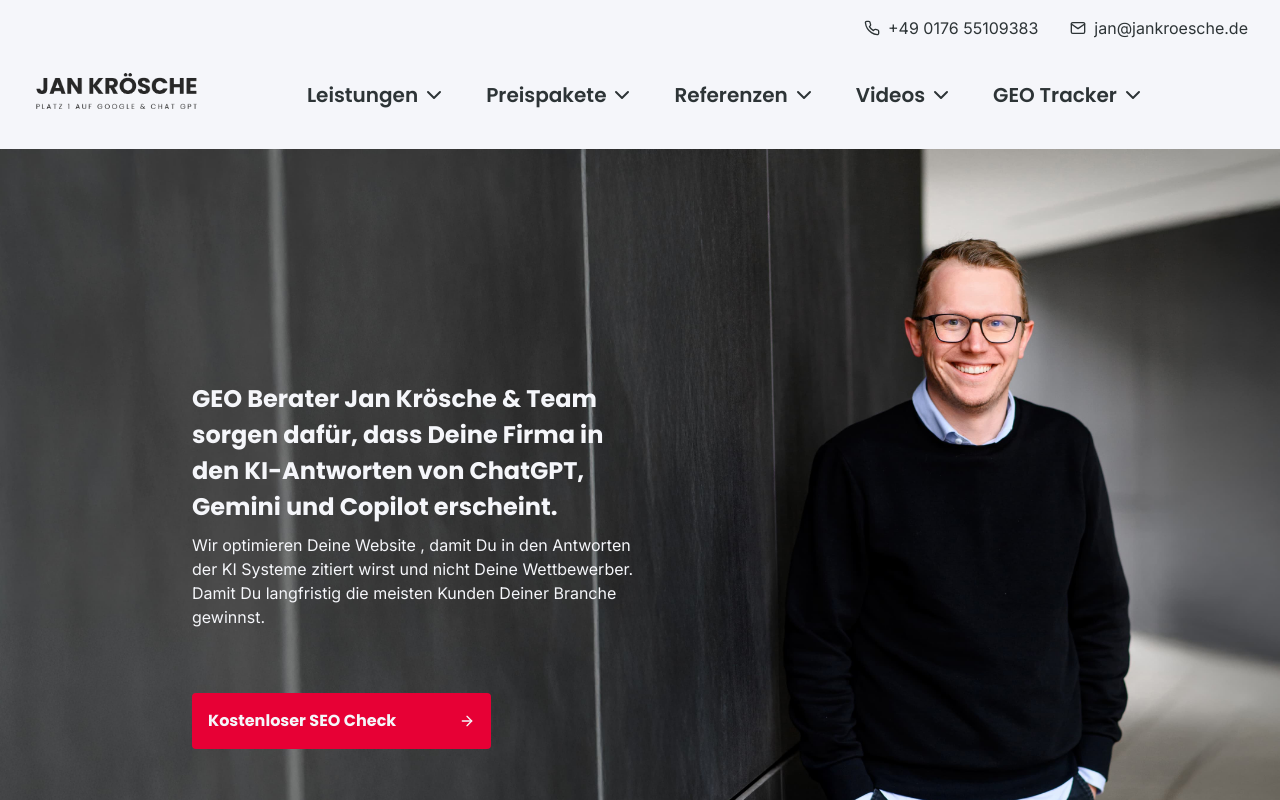
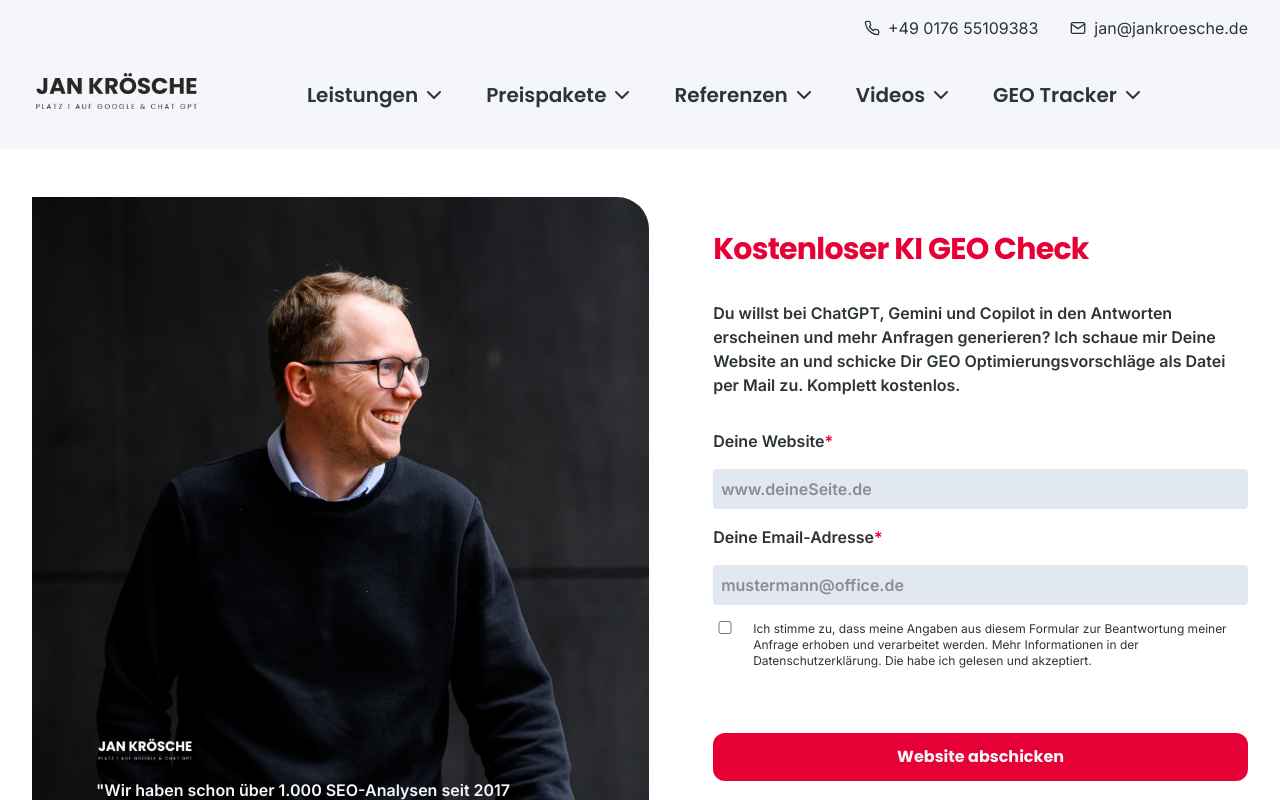
Before and after one commit to dscmari/jank-website_v.2, a Next.js app: page /geo-berater/kostenloser-geo-check in a window 1280 px wide. Shown: the top 800 px of the page. Built offline with nearby package versions, Linux system fonts and the light colour scheme.

Commit message:
delete atf from website geo check

```diff
--- a/app/(main)/geo-berater/kostenloser-geo-check/page.tsx
+++ b/app/(main)/geo-berater/kostenloser-geo-check/page.tsx
@@ -5,18 +5,6 @@ import WebsiteCheck from "@/app/components/WebsiteCheck";
 export default function page() {
   return (
     <div>
-      <ATF
-        title={""}
-        subtitle={
-          "GEO Berater Jan Krösche & Team sorgen dafür, dass Deine Firma in den KI-Antworten von ChatGPT, Gemini und Copilot erscheint."
-        }
-        text={
-          "Wir optimieren Deine Website , damit Du in den Antworten der KI Systeme zitiert wirst und nicht Deine Wettbewerber. Damit Du langfristig die meisten Kunden Deiner Branche gewinnst."
-        }
-        LinkComponent={<LinkSeoCheck />}
-        imgPathMobile="/images/portraits/39321-4133web.jpg"
-        imgPathDesktop="/images/portraits/39321-4000_02.jpg"
-      />
       <WebsiteCheck isGeo={true} />
     </div>
   );
--- a/app/(main)/geo-berater/page.tsx
+++ b/app/(main)/geo-berater/page.tsx
@@ -122,7 +122,7 @@ export default function GEOBerater() {
             der neuen Welt unter
           </h2>
         </div>
-        <div className="text-lg px-4 lg:px-0">
+        <div className="lg:text-lg px-4 lg:px-0">
           <p>
             Ja, es ist immer noch wichtig, im Internet und vor allem bei Google
             präsent zu sein. Mit 90 Prozent hat Google immer noch den größten
@@ -184,14 +184,15 @@ export default function GEOBerater() {
       <section className="mt-24 mx-4 lg:m-0 lg:p-32 relative lg:bg-custom-white">
         <div className="lg:max-w-2/3">
           <h2 className="lg:!text-3xl/10 tracking-wide font-semibold">
+            Persönliche
             <span className="text-custom-red">
               {" "}
-              Persönliche GEO Dienstleistung
+            GEO Dienstleistung
             </span>{" "}
             aus einer Hand
           </h2>
         </div>
-        <div className="text-lg">
+        <div className="lg:text-lg">
           <p>
             Wir wissen, dass unsere Kunden keine GEO Profis sind und dass die
             Thematik erklärungsbedürftig ist. Aus diesem Grund verstehen wir als
@@ -520,7 +521,7 @@ export default function GEOBerater() {
           </p>
         </div>
       </section>
-      <section className="lg:bg-custom-white lg:mt-48 lg:flex gap-12 lg:p-32 lg:pb-48 xl:pb-64 2xl:gap-32 2xl:justify-center ">
+      <section className="lg:bg-custom-white lg:mt-48 lg:flex gap-12 lg:p-32 lg:pb-48 xl:pb-64 2xl:pb-80 2xl:gap-32 2xl:justify-center ">
         <div className="mt-12 lg:m-0 min-w-1/2 2xl:min-w-1/3 lg:relative">
           <div className="lg:absolute -top-48">
             <img
--- a/app/components/Workshops.tsx
+++ b/app/components/Workshops.tsx
@@ -49,7 +49,6 @@ export default function Workshops({ className }: Props) {
             <p>{e.text}</p>
           </div>
         ))}
-      </div>
         <div className="py-12 lg:py-0 flex flex-col items-center lg:items-start gap-4 lg:flex-row lg:gap-8 text-custom-red p-2 mt-4 lg:mt-12">
           <div className="flex gap-2 items-center">
             <FiPhone color="rgb(231,0,53)" />
@@ -65,6 +64,7 @@ export default function Workshops({ className }: Props) {
             </a>
           </div>
         </div>
+      </div>
     </section>
   );
 }
```
Lines whose indentation alone changed are shown as unchanged.
